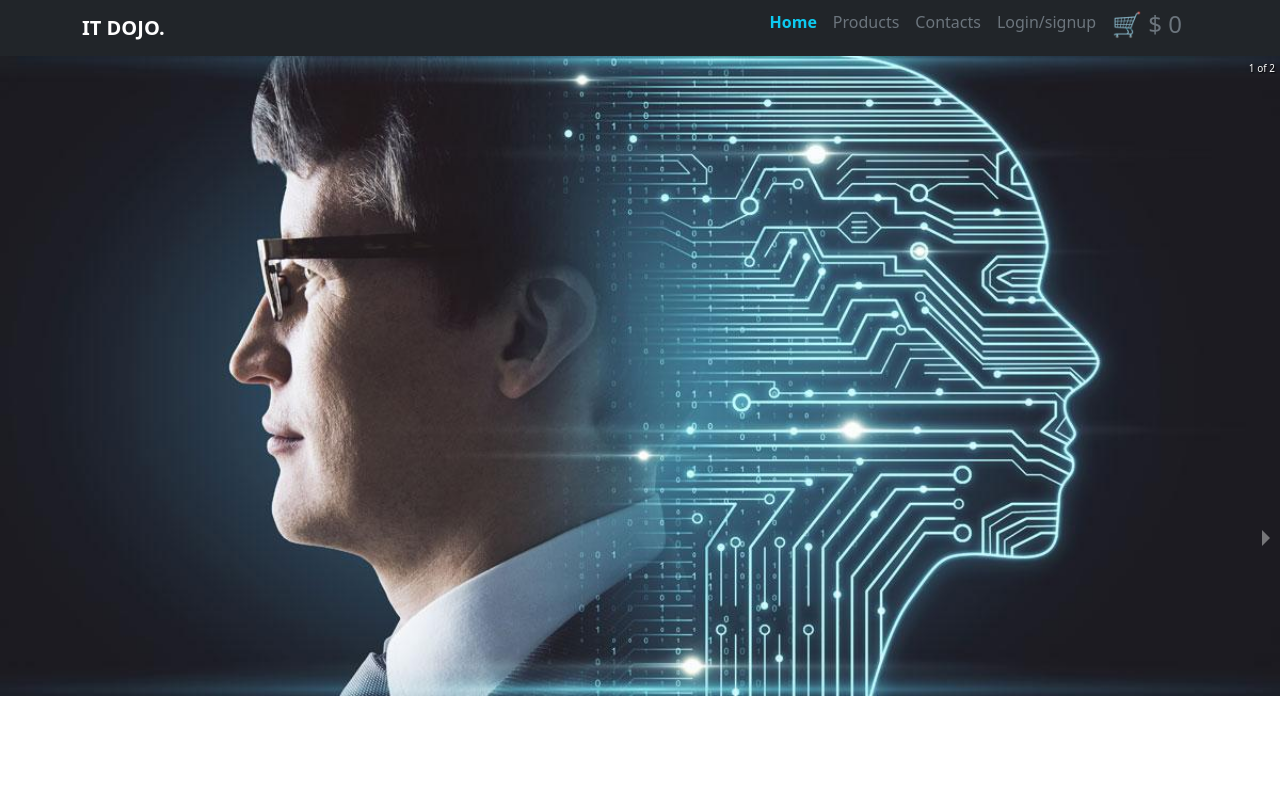
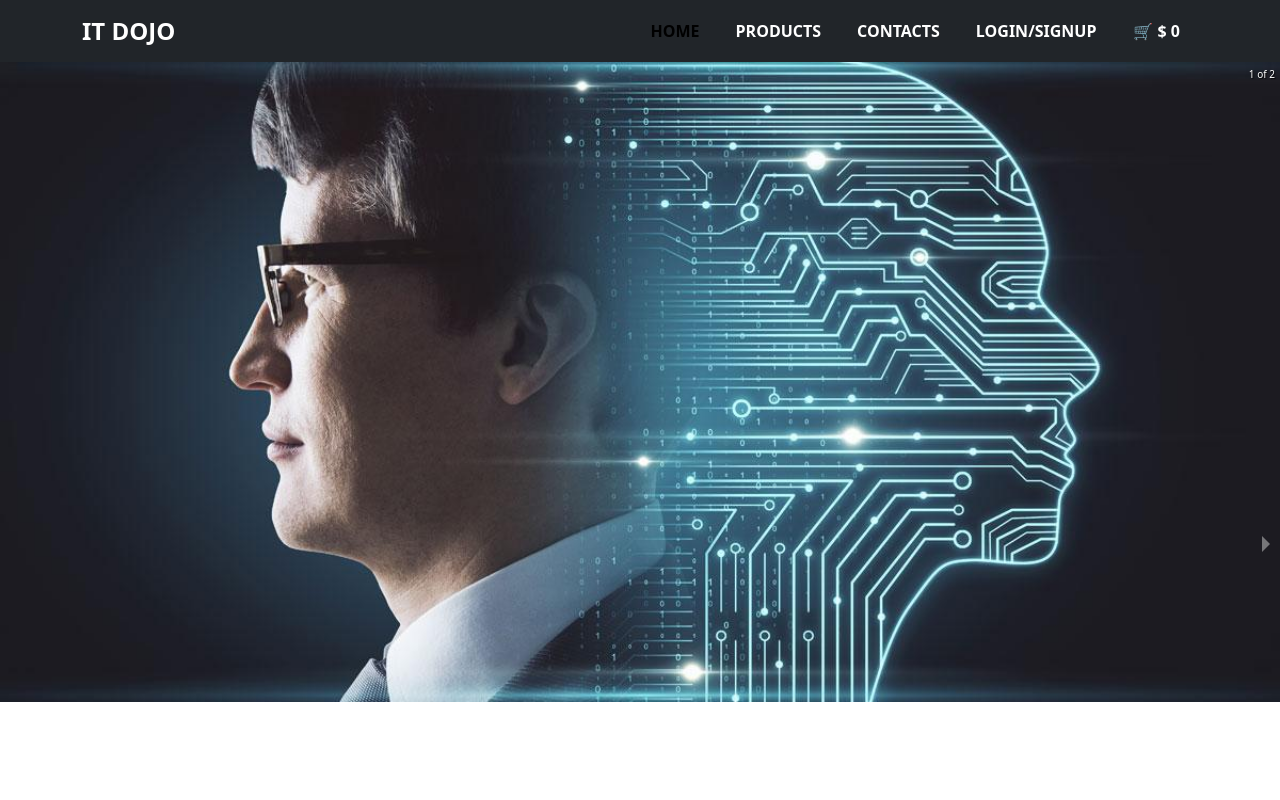
Before and after one commit to hector1489/proyecto_final, a React (Vite) app in the folder frontend/: page / in a window 1280 px wide. Shown: the top 800 px of the page. Built offline with nearby package versions, Linux system fonts and the light colour scheme; no server answers; grey boxes are pictures that could not be loaded.

Commit message:
[front end ] style-css

```diff
--- a/frontend/src/App.css
+++ b/frontend/src/App.css
@@ -8,21 +8,39 @@
 }
 
 /* Navbar */
-.container-navbar {
-    border: 1px solid #2196F3;
+.box-navbar {
+    background-color: #343a40;
+    border: none;
+}
+
+.navbar-icon {
+    font-size: 1.5rem;
 }
 
 .navbar-nav .nav-link {
     color: #fff;
+    font-weight: bold;
+    text-transform: uppercase;
+    margin: 0 10px;
 }
 
 .navbar-nav .nav-link:hover {
     color: #2196F3;
 }
 
-.burguer-button {
+.burger-button {
     border: 1px solid #2196F3;
 }
+
+.cart-icon {
+    display: flex;
+    align-items: center;
+}
+
+.cart-total {
+    margin-left: 5px;
+}
+
 
 /*Home*/
 .box-home {
@@ -39,9 +57,12 @@
 
 /*gallery*/
 
-/*.box-gallery {}*/
+.box-gallery {
+    width: 100%;
+    height: auto;
+    overflow: hidden;
+}
 
-/*.gallery-image {}*/
 
 /*form*/
 
@@ -113,10 +134,53 @@ li {
 
 /*cards*/
 
+/* cards */
 .card {
     width: 300px;
     min-height: 400px;
+    border: 1px solid #ddd;
+    border-radius: 10px;
+    box-shadow: 0 4px 8px rgba(0, 0, 0, 0.1);
+    transition: transform 0.3s ease;
 }
+
+.card:hover {
+    transform: scale(1.05);
+}
+
+.card img {
+    max-height: 200px; /* Ajustar la altura máxima de la imagen */
+    object-fit: cover; /* Escalar y recortar la imagen para que se ajuste */
+    border-top-left-radius: 10px;
+    border-top-right-radius: 10px;
+}
+
+.card-body {
+    padding: 1rem;
+}
+
+.card-title {
+    text-transform: capitalize;
+    font-size: 1.25rem;
+    margin-bottom: 0.5rem;
+}
+
+.card-text {
+    font-weight: bold;
+    font-size: 1.5rem;
+}
+.card button {
+    margin-top: 1rem;
+}
+
+.card button:first-child {
+    margin-right: 0.5rem;
+}
+
+.card button:hover {
+    transform: scale(1.1);
+}
+
 
 /*carro*/
 .container-cart {
--- a/frontend/src/components/Navbar.jsx
+++ b/frontend/src/components/Navbar.jsx
@@ -16,30 +16,30 @@ const NavbarComponent = () => {
 
   return (
 
-    <Navbar expand="lg" className="bg-dark">
+    <Navbar expand="lg" className="box-navbar bg-dark">
     <Container>
       <Navbar.Brand className="navbar-icon fw-bold text-white text-decoration-none text-uppercase">
-          IT Dojo.
+        IT Dojo
       </Navbar.Brand>
-        <Navbar.Toggle aria-controls="basic-navbar-nav" className="burguer-button" />
+      <Navbar.Toggle aria-controls="basic-navbar-nav" className="burger-button" />
       <Navbar.Collapse id="basic-navbar-nav">
         <Nav className="ms-auto">
-            <NavLink to="/" className={setActiveClass}>
+          <NavLink to="/" className="nav-link">
             Home
           </NavLink>
-            <NavLink to="/AllProducts" className={setActiveClass}>
+          <NavLink to="/AllProducts" className="nav-link">
             Products
           </NavLink>
-            <NavLink to="/Contacts" className={setActiveClass}>
+          <NavLink to="/Contacts" className="nav-link">
             Contacts
           </NavLink>
-            <NavLink to="/Login" className={setActiveClass}>
-              Login/signup
+          <NavLink to="/Login" className="nav-link">
+            Login/Signup
           </NavLink>
-            <NavLink to="/Cart" className={setActiveClass}>
-              <h4>
-                🛒 $ {formatNumber(calculateTotal())}
-              </h4>
+          <NavLink to="/Cart" className="nav-link">
+            <div className="cart-icon">
+              🛒 <span className="cart-total">$ {formatNumber(calculateTotal())}</span>
+            </div>
           </NavLink>
         </Nav>
       </Navbar.Collapse>
```
Lines whose indentation alone changed are shown as unchanged.
